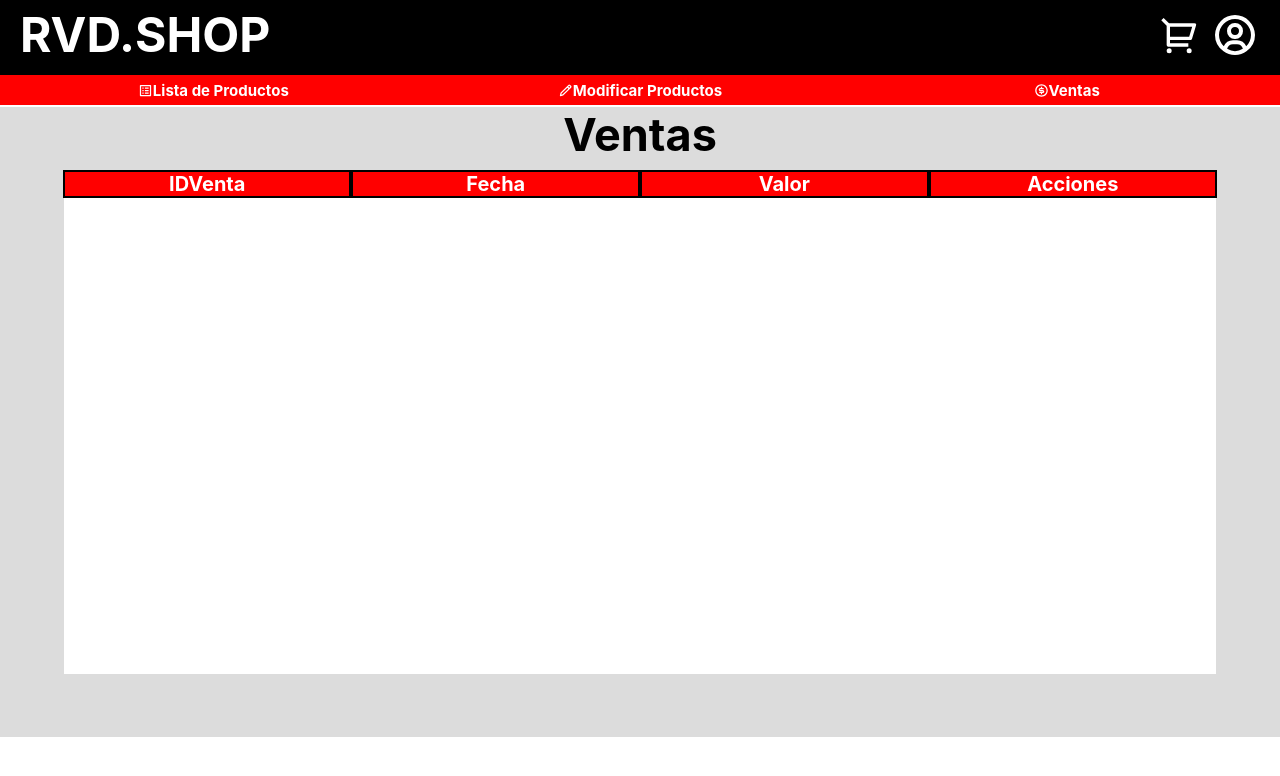
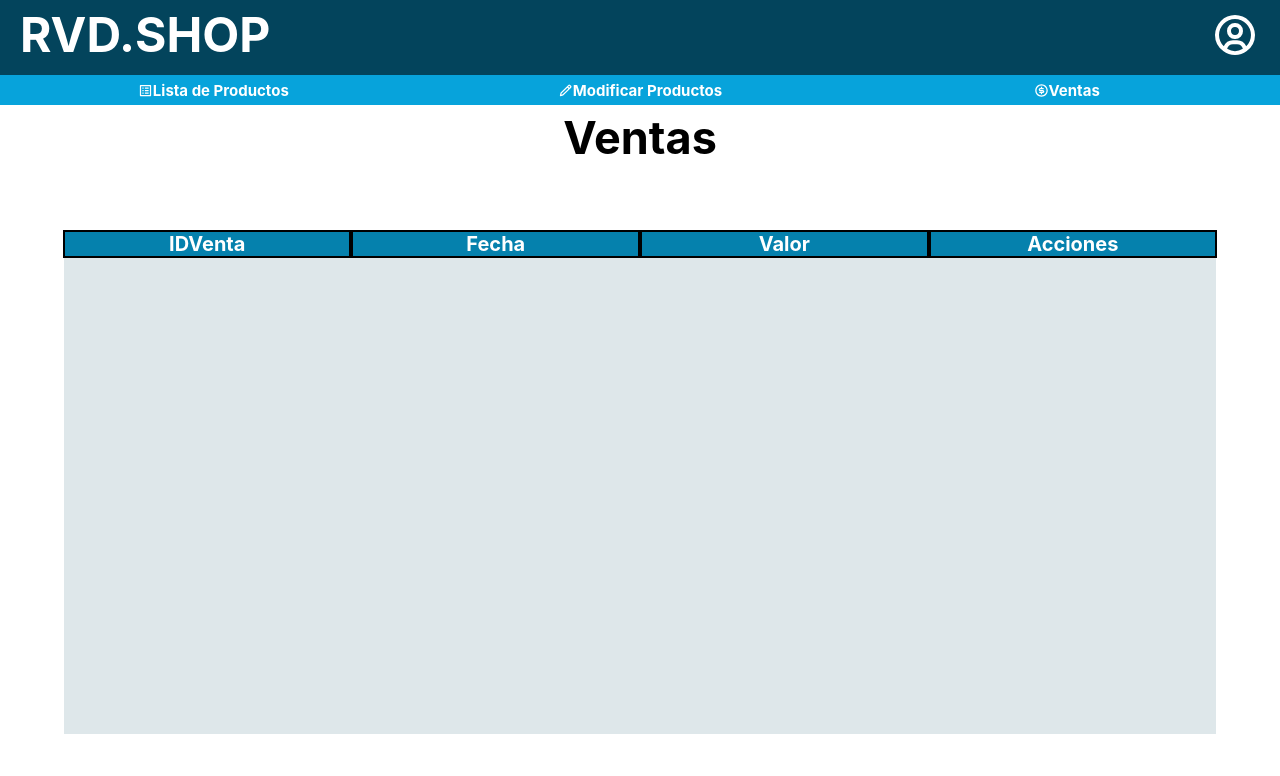
Before and after one commit to CarlosP22/RVD.SHOP, a React (Create React App) app: page /ventas in a window 1280 px wide. Shown: the top 776 px of the page. Built offline with nearby package versions, Linux system fonts and the light colour scheme.

Commit message:
Se actualizaron las interfaces Admin-Venta y Admin-Detalle-Venta

```diff
--- a/src/App.js
+++ b/src/App.js
@@ -1,13 +1,14 @@
 import React from "react";
 import {HeaderAgregar} from "./componentes/Admin-Agregar/agregar.js";
-import {Prueba} from "./componentes/Admin-Ventas/ventas.js";
+import {DetallesVentas} from "./componentes/Admin-Detalle-Ventas/detalleVentas.js"
+import {Ventas} from "./componentes/Admin-Ventas/ventas.js"
 
 
 function App() {
   return (
     <div className="App">
 
-      <Prueba/>
+      <Ventas/>
 
     </div>
   );
--- a/src/componentes/Admin-Ventas/ventas.css
+++ b/src/componentes/Admin-Ventas/ventas.css
@@ -1,17 +1,35 @@
+:root{
+    --fuente: "Open Sans", sans-serif;
+
+    --azul_oscuro: #03445C;
+    --azul_medio: #0581AD;
+    --azul_neutro: #07A3DB;
+    --azul_claro: #6ED1F5;
+    --gris:#3F545C;
+    --blanco: #fff;
+    --negro: #000;
+    --gris_claro: #DEE7EA;
+}
+
 body {
-    font-family: 'Trebuchet MS', 'Lucida Sans Unicode', 'Lucida Grande', 'Lucida Sans', Arial, sans-serif;
+    font-family: var(--fuente);
     margin: 0;
 }
 
 #header {
-    background-color:black;
-    border-bottom: 5px solid black;
+    background-color: var(--azul_oscuro);
+    border-bottom: 5px solid var(--azul_oscuro);
     font-size: 300%;
     width: 100%;
     min-height: 70px;
     display: flex;
     text-align: center;
     text-decoration: none;
+}
+
+header a {
+    text-decoration: none;
+    color: white;
 }
 
 .logo{
@@ -23,9 +41,7 @@ body {
     align-items: center;
     justify-content: center;
 }
-.car:hover{
-    background-color: white;
-}
+
 .user{
     height: 50px;
     width: 50px;
@@ -40,31 +56,10 @@ body {
 }
 
 .user:hover{
-    background-color: white;
+    color: var(--azul_oscuro);
+    background-color: white ;
 }
 
-.car{
-    font-size: 40px;
-    height: 50px;
-    width: 50px;
-    border-radius: 100%;
-    position: absolute;
-    right: 75px;
-    top: 10px;
-    font-weight: bold;
-    display: flex;
-    align-items: center;
-    justify-content: center;
-}
-
-header a {
-    text-decoration: none;
-    color: white;
-}
-
-header a:hover{
-    color: red;
-}
 
 nav{
     display: flex;
@@ -72,13 +67,13 @@ nav{
     justify-content: center;
     text-align: center;
     min-height: 30px;
-    background-color: red;
+    background-color: var(--azul_neutro);
     border-bottom: 2px solid white;
     width: 100%;
 }
 
 nav a:hover{
-    color:black;
+    color:var(--azul_oscuro);
 }
 
 .botones {
@@ -96,12 +91,31 @@ nav a:hover{
     cursor: pointer;
 }
 
+.titulos{
+    display: flex;
+    justify-content: center;
+    align-items: center;
+    background-color: white;
+    width: 100%;
+    min-height: 60px;
+}
+
+#tituloV{
+    display: flex;
+    justify-content: center;
+    align-items: center;
+    text-align: center;
+    position: absolute;
+    min-height: 50px;
+    font-size: 45px;
+}
+
 section {
     display: flex;
     justify-content: center;
     min-height: 630px;
     width: 100%;
-    background-color: gainsboro;
+    background-color: white;
 }
 
 section article{
@@ -110,33 +124,10 @@ section article{
     align-items: center;
     width: 100%;
     min-height: 630px;
-
 }
 
-section h2 {
-    display: flex;
-    justify-content: center;
-    align-items: center;
-    text-align: center;
-    position: absolute;
-    min-height: 50px;
-    font-size: 45px;
-
-}
-
-section article p {
-    position: relative;
-    display: flex;
-    justify-content: center;
-    align-items: center;
-    height: 80%;
-    width: 90%;
-    background-color:black;
-}
-
-
 #tablaEn{
-    background-color:red;
+    background-color:var(--azul_medio);
     color: white;
     border: 2px solid black;
     font-size: 20px;
@@ -144,38 +135,39 @@ section article p {
     min-width: 24.7%;
 }
 
+#contorno{
+    width: 90%;
+    min-height: 80%;
+    background-color: var(--gris_claro);
+    display: flex;
+    justify-content: center;
+    top: 1px;
+}
 
 .clearfix {
     clear: both;
 }
-
-#contorno{
-    width: 90%;
-    min-height: 80%;
-    background-color: white;
-    display: flex;
-    justify-content: center;
-
-}
-
-
 
 @media screen and (max-width: 1200px){
     .cont-header,
     .cont-section{
         max-width: 1200px;
     }
-
+    .subtitulos{
+        width:70%;
+    }
 }
 
 @media screen and (max-width: 1150px) {
     .cont-section{
         width: 100%;
     }
+
 }
 
 @media screen and (max-width: 730px){
-    .bootones{
+    .botones{
         padding: 1px 10px;
     }
+
 }
--- a/src/componentes/Admin-Ventas/ventas.js
+++ b/src/componentes/Admin-Ventas/ventas.js
@@ -1,11 +1,11 @@
 import React from "react";
 import "./ventas.css";
 import { BiUserCircle, BiPencil } from 'react-icons/bi';
-import { RiShoppingCart2Line, RiMoneyDollarCircleLine } from 'react-icons/ri';
+import { RiMoneyDollarCircleLine } from 'react-icons/ri';
 import { MdOutlineListAlt } from 'react-icons/md';
 
 
-export const Prueba = (name) => {
+export const Ventas = () => {
     return (
         <div id="root">
 
@@ -13,7 +13,6 @@ export const Prueba = (name) => {
                 <header id="header">
                     <a href="Home" className="logo">RVD.SHOP</a>
                     <a href="Login" className="user"><BiUserCircle /></a>
-                    <a href="orden" className="car"><RiShoppingCart2Line /></a>
                 </header>
 
                 <nav>
@@ -24,10 +23,12 @@ export const Prueba = (name) => {
             </div>
 
             <div className="cont-section">
+
+                    <title className="titulos">
+                        <h2 id="tituloV">Ventas</h2>
+                    </title>
                 <section>
-                    <h2 id="tituloV">Ventas</h2>
                     <article>
-
                         <tr id="contorno">
                             <th id="tablaEn">
                                 IDVenta
```
